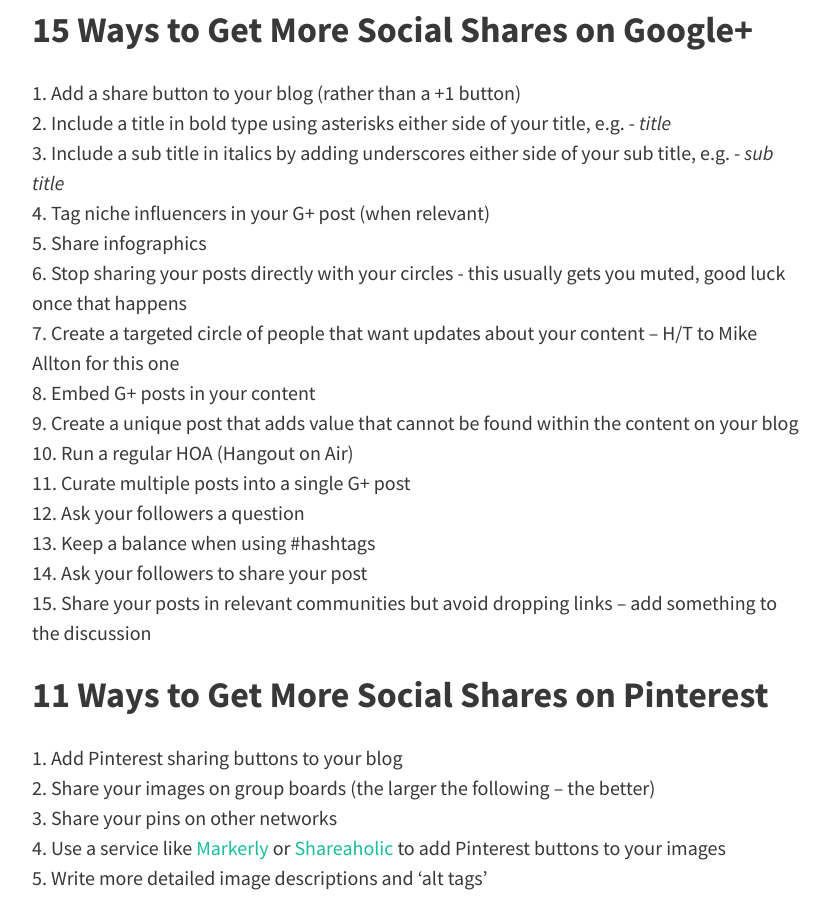
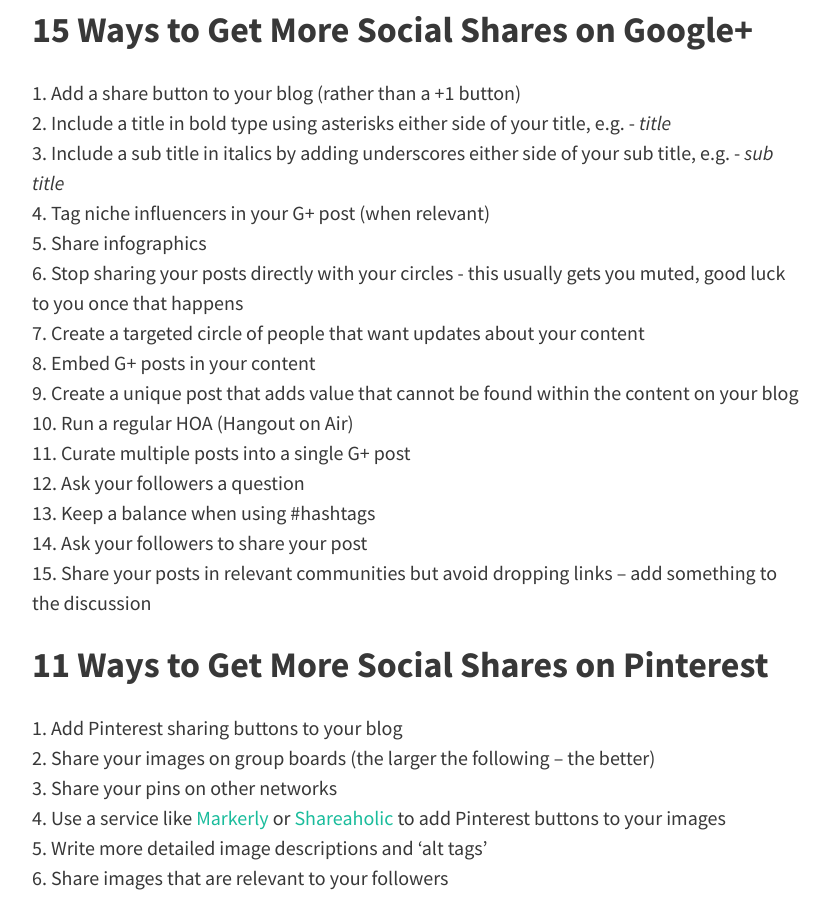
Before and after one commit to typeblogger/typeblogger.github.io, a Jekyll site: the page built from _posts/2016-6-21-social-shares.md, in a window 1280 px wide and 900 px high, scrolled down 4872 px. Shown: the whole window, without its empty margins (224-1054 px from the left). Built offline with Jekyll 4.4.1, drawn with Linux system fonts in a browser that asks for light colours; nearby versions of some CDN libraries; emoji names are drawn with the system emoji font; comment, search, counter and statistics services are not loaded; some of the changed text lies outside the part shown.

Commit message:
Update 2016-6-21-social-shares.md

```diff
--- a/_posts/2016-6-21-social-shares.md
+++ b/_posts/2016-6-21-social-shares.md
@@ -85,7 +86,7 @@
 ## 21 Ways to Get More Social Shares on Twitter
 
 1. Add a share button to your blog (using a tool that allows you to include your Twitter handle works best)
-2. Include ‘Please Retweet’ at the beginning of your Tweet to generate as much as 4x more ReTweets
+2. Include ‘Please Retweet’ at the beginning of your Tweet to generate as much as 4x more retweets
 3. @mention influencers that you included in your content
 4. @mention any individual or company that you have included in your content
 5. Use a tool like [Followerwonk](http://followerwonk.com) or Manage Flitter to figure out the best times to post (lots of people have shared this type of data but it works best based on your followers)
@@ -115,8 +116,8 @@
 3. Include a sub title in italics by adding underscores either side of your sub title, e.g. - _sub title_
 4. Tag niche influencers in your G+ post (when relevant)
 5. Share infographics
-6. Stop sharing your posts directly with your circles - this usually gets you muted, good luck once that happens
-7. Create a targeted circle of people that want updates about your content – H/T to Mike Allton for this one
+6. Stop sharing your posts directly with your circles - this usually gets you muted, good luck to you once that happens
+7. Create a targeted circle of people that want updates about your content
 8. Embed G+ posts in your content
 9. Create a unique post that adds value that cannot be found within the content on your blog
 10. Run a regular HOA (Hangout on Air)
```
Also changed, not shown: other parts of _posts/2016-6-21-social-shares.md (+1 -0 lines).
